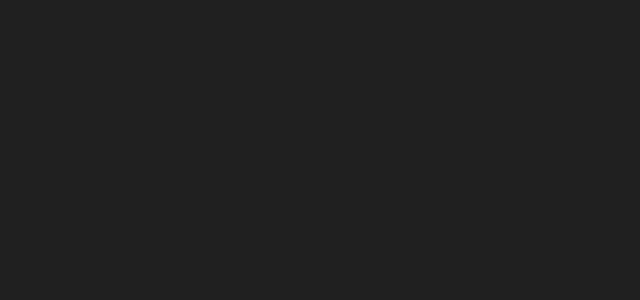
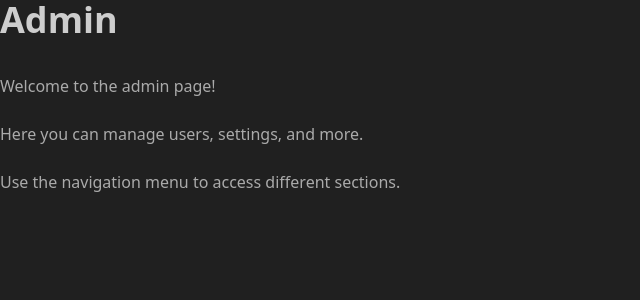
Before and after one commit to erik-tortarod/JustDocIt, a React (Vite) app in the folder frontend/: page /admin in a window 1280 px wide. Before the commit this address had no page. Shown: the top 300 px of the page, without its empty margins (0-640 px from the left). Built offline with nearby package versions, Linux system fonts and the light colour scheme.

Commit message:
CICD | create admin page for LDAP

```diff
--- a/frontend/src/App.tsx
+++ b/frontend/src/App.tsx
@@ -6,6 +6,7 @@
 import Dashboard from "./pages/Dashboard/Dashboard";
 import NotFound from "./pages/NotFound/NotFound";
 import Documentation from "./pages/Documentation/Documentation";
+import Admin from "./pages/Admin/Admin";
 
 function App() {
 	return (
@@ -14,6 +15,7 @@
 			<Route path="/dashboard" element={<Dashboard />} />
 			<Route path="/documentation/:id/:language" element={<Documentation />} />
 			<Route path="/notfound/:id" element={<NotFound />} />
+			<Route path="/admin" element={<Admin />} />
 		</Routes>
 	);
 }
--- /dev/null
+++ b/frontend/src/pages/Admin/Admin.tsx
@@ -0,0 +1,10 @@
+function Admin() {
+   return <div>
+      <h1>Admin</h1>
+      <p>Welcome to the admin page!</p>
+      <p>Here you can manage users, settings, and more.</p>
+      <p>Use the navigation menu to access different sections.</p>
+   </div>;
+}
+
+export default Admin;
```
Also changed, not shown: 2 other files (tests, documents, lock files or other folders).
